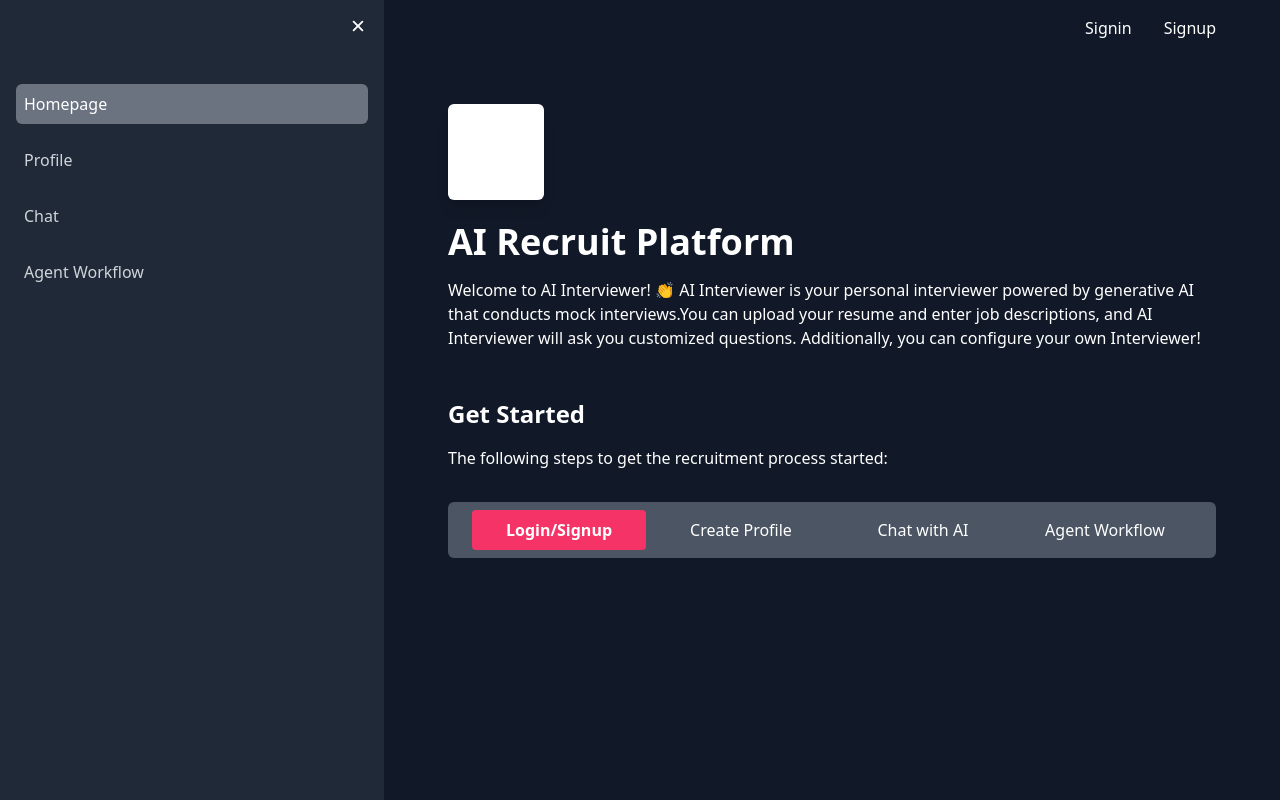
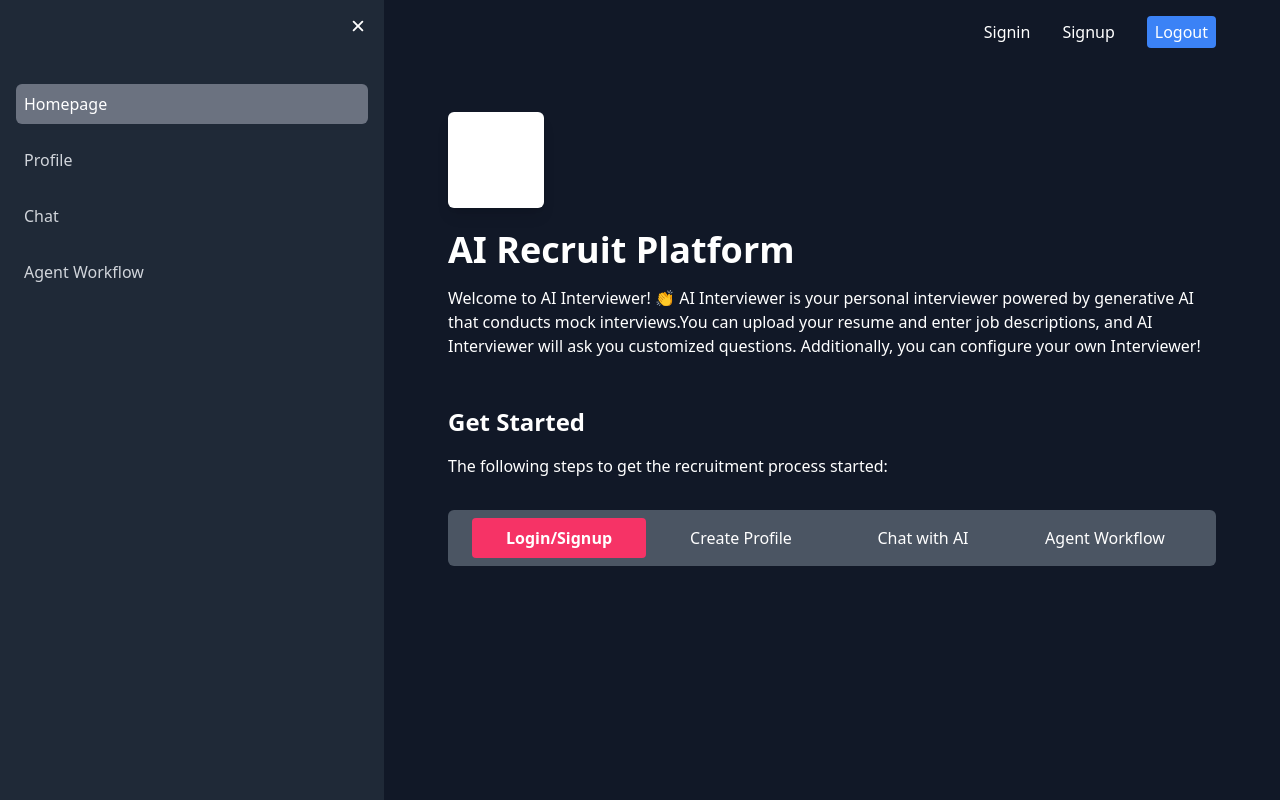
Before and after one commit to suraj122/ai-recruitment-platform, a React (Create React App) app: page / in a window 1280 px wide. Built offline with nearby package versions, Linux system fonts and the light colour scheme.

Commit message:
add protected routes of chat and implement logout in header

```diff
--- a/src/components/Chat.js
+++ b/src/components/Chat.js
@@ -1,9 +1,24 @@
-import React, { useState } from "react";
+import React, { useEffect, useState } from "react";
 import Header from "./Header";
+import axios from "axios";
+import { useNavigate } from "react-router-dom";
 
 const Chat = () => {
   const [showPlaceholder, setShowPlaceholder] = useState(false);
   const [answer, setAnswer] = useState("");
+  const naviagate = useNavigate();
+
+  axios.defaults.withCredentials = true;
+  useEffect(() => {
+    axios
+      .get("http://localhost:8000/auth/verify")
+      .then((res) => {
+        if (!res.data.status) {
+          naviagate("/");
+        }
+      })
+      .catch((err) => console.log(err));
+  }, []);
 
   const handleSubmit = (e) => {
     e.preventDefault();
--- a/src/components/Header.js
+++ b/src/components/Header.js
@@ -1,7 +1,19 @@
+import axios from "axios";
 import React from "react";
-import { Link } from "react-router-dom";
+import { Link, useNavigate } from "react-router-dom";
 
 function Header() {
+  const navigate = useNavigate();
+  const handleLogout = () => {
+    axios
+      .get("http://localhost:8000/auth/logout")
+      .then((res) => {
+        if (res.data.status) {
+          navigate("/");
+        }
+      })
+      .catch((err) => console.log(err));
+  };
   return (
     <header className="w-full py-4 px-16">
       <ul className="flex items-center justify-end space-x-8">
@@ -13,6 +25,14 @@ function Header() {
         <li className="text-white">
           <Link to="/signup">Signup</Link>
         </li>
+        <li>
+          <button
+            onClick={handleLogout}
+            className="bg-blue-500 px-2 py-1 rounded text-white"
+          >
+            Logout
+          </button>
+        </li>
       </ul>
     </header>
   );
```
